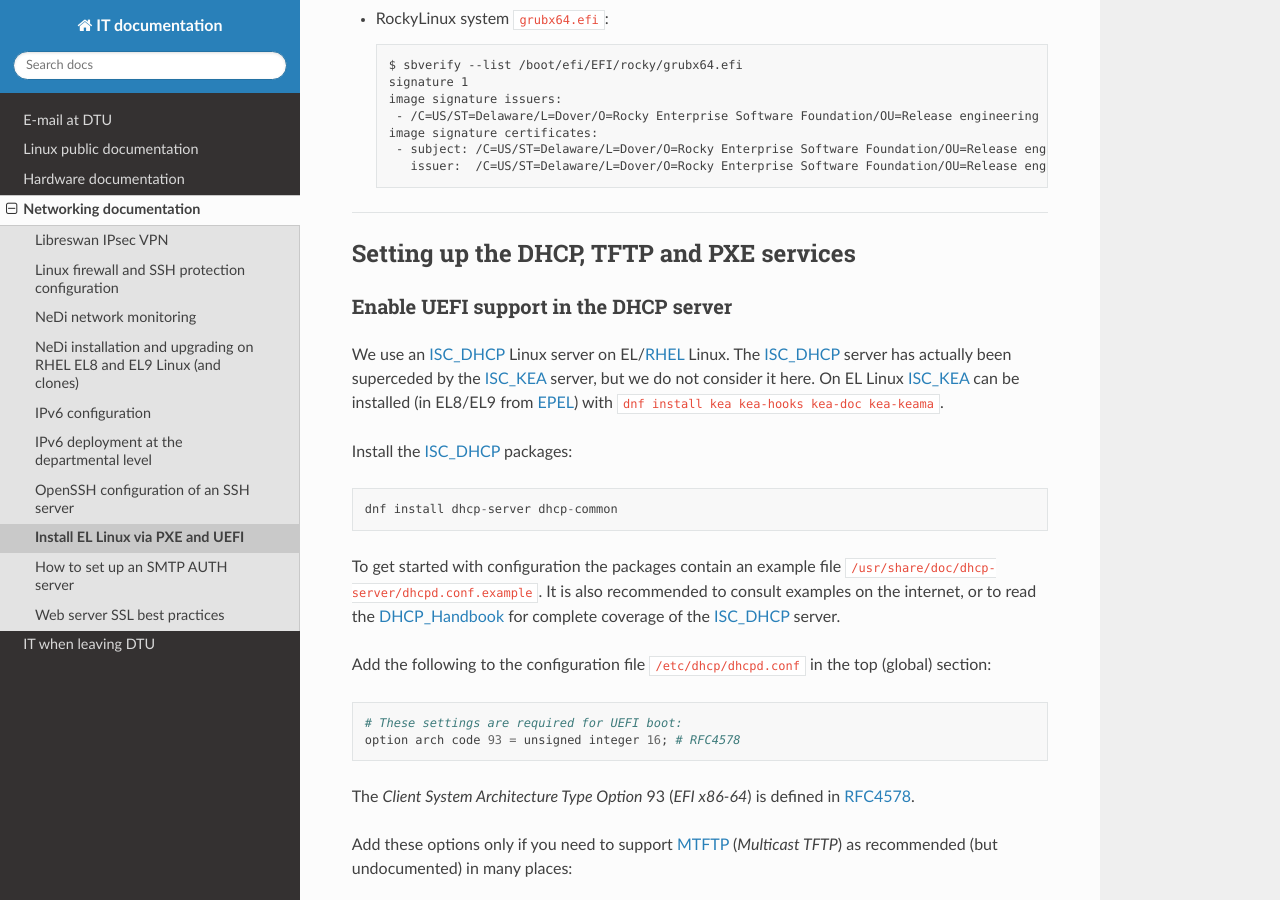
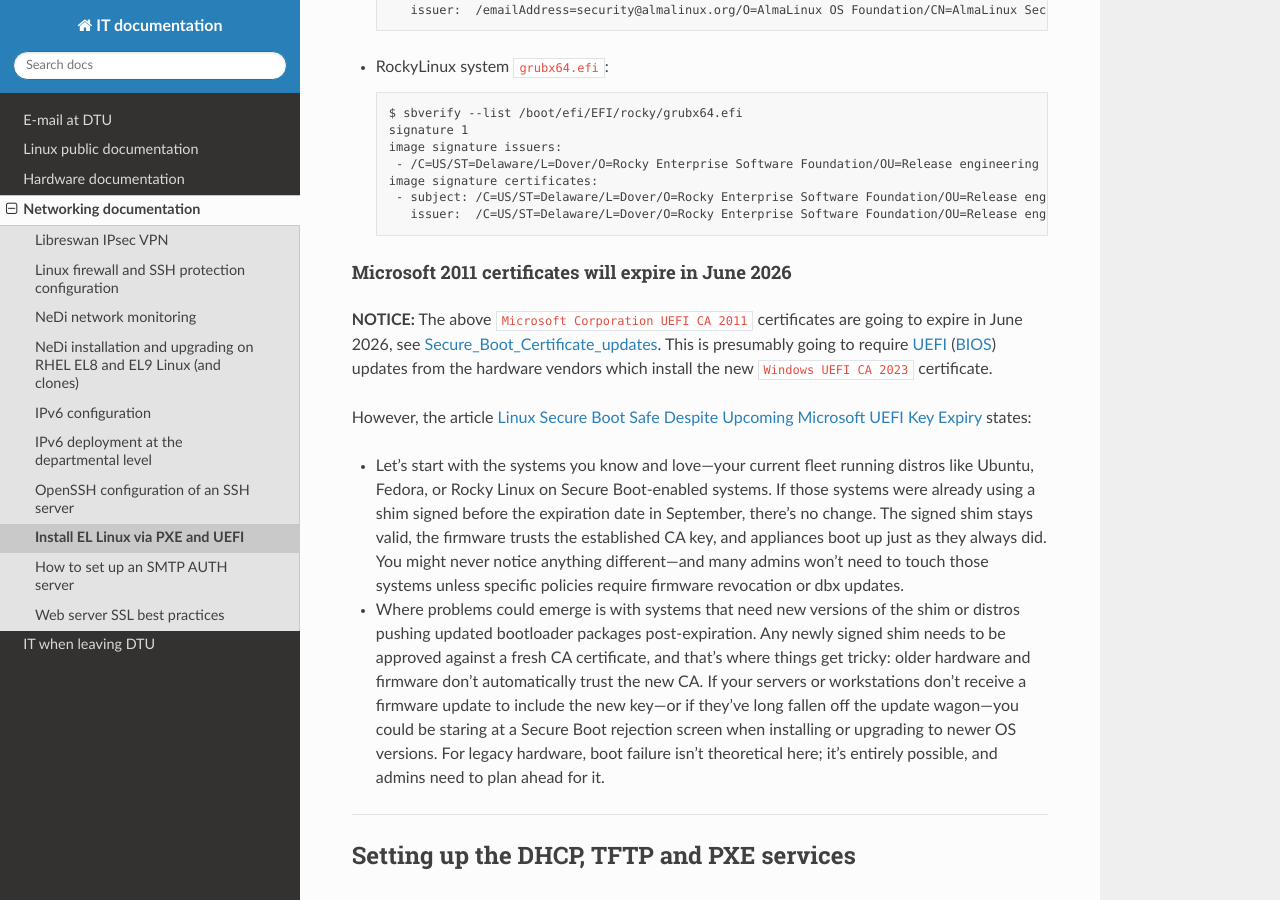
Before and after one commit to OleHolmNielsen/ITwiki, a Sphinx documentation site: the page built from docs/PXE_and_UEFI.rst, in a window 1280 px wide and 900 px high, scrolled down 7378 px. Built offline with Sphinx 7.4.7 and the Read the Docs theme 3.1.0, drawn with Linux system fonts in a browser that asks for light colours; some of the changed text lies outside the part shown.

Commit message:
Microsoft 2011 certificates will expire in June 2026

```diff
--- a/docs/PXE_and_UEFI.rst
+++ b/docs/PXE_and_UEFI.rst
@@ -277,7 +277,8 @@
 According to the `Cambridge Dictionary <https://dictionary.cambridge.org/dictionary/english/shim>`_ **shim** is
 *a small object or piece of material used between two parts of something to make them fit together*.
 
-The ``shimx64.efi`` is an EFI/UEFI_ application that functions as a first-stage bootloader for systems with Secure_Boot_ enabled.
+The ``shimx64.efi`` is an EFI/UEFI_ application that functions as a first-stage bootloader for systems with Secure_Boot_ enabled
+(it also works when Secure_Boot_ is *disabled*).
 Additionally, ``shimx64.efi`` works within the constraints of Secure_Boot_,
 which requires all bootloaders and kernels to be signed with a trusted Microsoft key.
 It allows the user to individually trust keys provided by various Linux distributions.
@@ -363,7 +364,31 @@
      - subject: /C=US/ST=Delaware/L=Dover/O=Rocky Enterprise Software Foundation/OU=Release engineering team/CN=Rocky Linux Grub2 Signing Cert 101
        issuer:  /C=US/ST=Delaware/L=Dover/O=Rocky Enterprise Software Foundation/OU=Release engineering team/CN=Rocky Linux Secure Boot Root CA
 
+Microsoft 2011 certificates will expire in June 2026
+.........................................................
 
+**NOTICE:**
+The above ``Microsoft Corporation UEFI CA 2011`` certificates are going to expire in June 2026,
+see Secure_Boot_Certificate_updates_.
+This is presumably going to require UEFI_ (BIOS_) updates from the hardware vendors
+which install the new ``Windows UEFI CA 2023`` certificate.
+
+However, the article
+`Linux Secure Boot Safe Despite Upcoming Microsoft UEFI Key Expiry <https://linuxsecurity.com/news/vendors-products/microsoft-uefi-key-expiry-linux-secure-boot-safe>`_
+states:
+
+* Let’s start with the systems you know and love—your current fleet running distros like Ubuntu, Fedora, or Rocky Linux on Secure Boot-enabled systems.
+  If those systems were already using a shim signed before the expiration date in September, there’s no change.
+  The signed shim stays valid, the firmware trusts the established CA key, and appliances boot up just as they always did.
+  You might never notice anything different—and many admins won’t need to touch those systems unless specific policies require firmware revocation or dbx updates.
+
+* Where problems could emerge is with systems that need new versions of the shim or distros pushing updated bootloader packages post-expiration.
+  Any newly signed shim needs to be approved against a fresh CA certificate, and that’s where things get tricky: older hardware and firmware don’t automatically trust the new CA.
+  If your servers or workstations don’t receive a firmware update to include the new key—or if they’ve long fallen off the update wagon—you could be staring at a
+  Secure Boot rejection screen when installing or upgrading to newer OS versions.
+  For legacy hardware, boot failure isn't theoretical here; it’s entirely possible, and admins need to plan ahead for it.
+
+.. _Secure_Boot_Certificate_updates: https://support.microsoft.com/en-us/help/5062713
 
 =====================================================================================================
 
```
